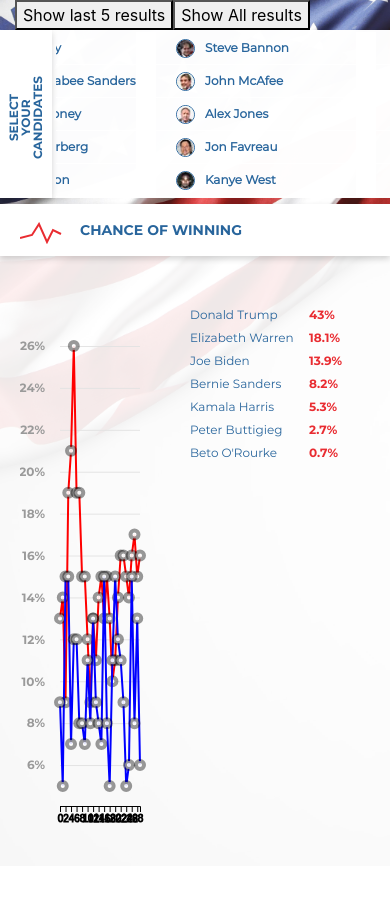
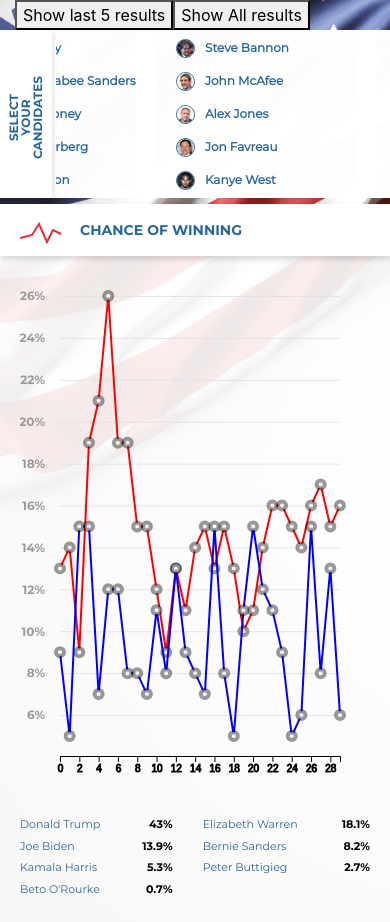
Before and after one commit to radoslav-zdravkovic-bc/graph-test-line, a React (Create React App) app: page / in a window 390 px wide. Before the commit the page ends 866 px from the top, so only its background shows below. Built offline with nearby package versions, Linux system fonts and the light colour scheme.

Commit message:
WCS-2671_legend_responsive_styles

```diff
--- a/src/assets/scss/_graph.scss
+++ b/src/assets/scss/_graph.scss
@@ -8,6 +8,16 @@
   grid-template-areas:
     "header header"
     "graph legend";
+  @media (max-width: 767px) {
+    grid-template-columns: auto 140px;
+  }
+  @media (max-width: 500px) {
+    grid-template-areas:
+            "header"
+            "graph"
+            "legend";
+    grid-template-columns: 100%;
+  }
   .chart-header {
     height: 52px;
     background: #fff;
@@ -35,6 +45,9 @@
   #graph {
     padding: 50px 0 20px 20px;
     grid-area: graph;
+    @media (max-width: 500px) {
+      padding: 0 0 20px 20px;
+    }
     g.segment {
       circle {
         stroke-width: 4 !important;
@@ -110,10 +123,30 @@
       grid-template-areas:
         "name chance";
       padding-bottom: 5px;
+      &:hover {
+        text-decoration: underline;
+        cursor: pointer;
+      }
       .legendElementChance {
         font-family: "Montserrat Bold";
         color: #E92C31;
+        text-align: right;
+        color: #000;
       }
+    }
+    @media (max-width: 767px) {
+      padding-right: 10px;
+      font-size: 11px;
+    }
+    @media (max-width: 500px) {
+      display: grid;
+      padding: 0 20px 20px;
+      grid-template-columns: auto auto auto;
+      grid-column-gap: 30px;
+    }
+    @media (max-width: 400px) {
+      grid-template-columns: auto auto;
+      grid-column-gap: 30px;
     }
   }
 }
--- a/src/assets/scss/_root.scss
+++ b/src/assets/scss/_root.scss
@@ -2,4 +2,9 @@
   background: #EBE8EA url(./assets/images/us_elections_background_new.jpg) no-repeat;
   background-size: cover;
   height: auto;
+  .App.container {
+    @media (max-width: 767px) {
+      max-width: 100%;
+    }
+  }
 }
--- a/src/components/Sidebar/Sidebar.js
+++ b/src/components/Sidebar/Sidebar.js
@@ -89,7 +89,7 @@ class Sidebar extends Component {
             cssEase: "linear",
             responsive: [
                 {
-                    breakpoint: 992,
+                    breakpoint: 1201,
                     settings: {
                         vertical: false,
                         slidesToScroll: 5,
```
Also changed, not shown: src/assets/scss/_sidebar.scss (+5 -5 lines).
